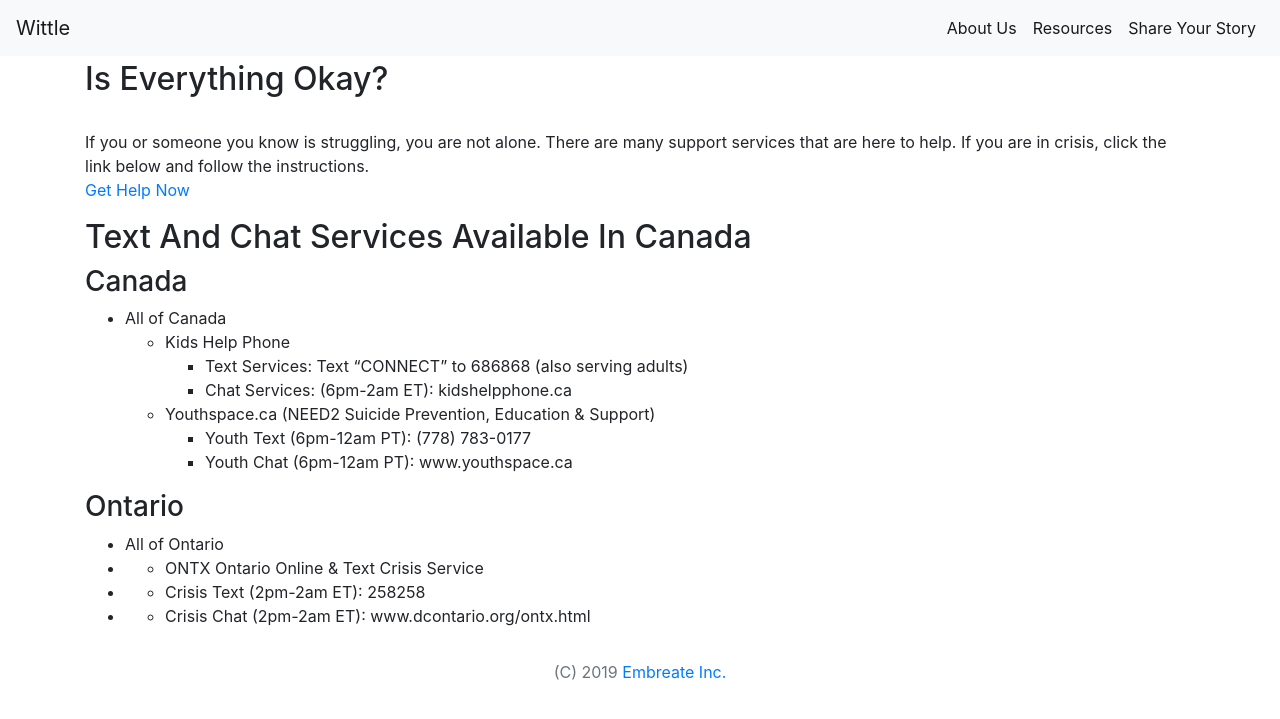
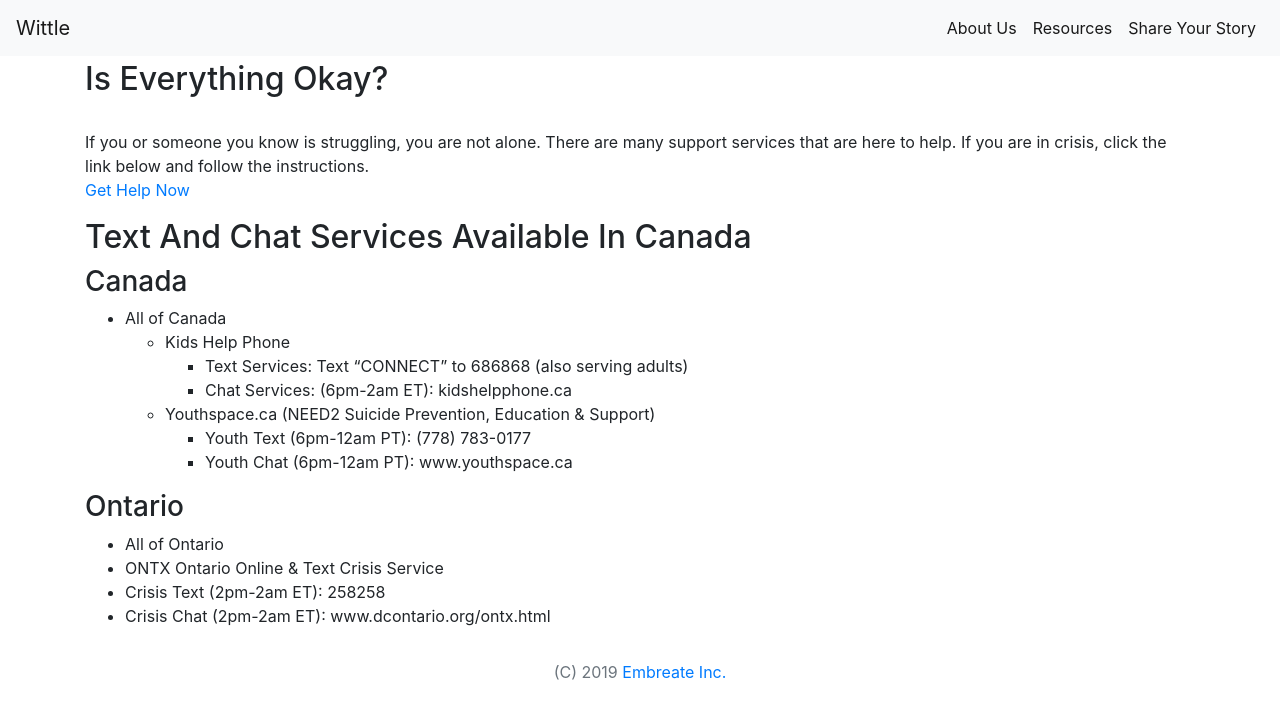
Before and after one commit to embreate/wittle-website, a Jekyll site: the page built from resources.markdown, in a window 1280 px wide. Shown: the top 719 px of the page. Built offline with Jekyll 4.4.1, drawn with Linux system fonts in a browser that asks for light colours; nearby versions of some CDN libraries.

```diff
--- a/resources.markdown
+++ b/resources.markdown
@@ -20,6 +20,6 @@ layout: default
 
 ### Ontario
 * All of Ontario
-* * ONTX Ontario Online & Text Crisis Service
-* * Crisis Text (2pm-2am ET): 258258
-* * Crisis Chat (2pm-2am ET): www.dcontario.org/ontx.html
+ * ONTX Ontario Online & Text Crisis Service
+ * Crisis Text (2pm-2am ET): 258258
+ * Crisis Chat (2pm-2am ET): www.dcontario.org/ontx.html
```
